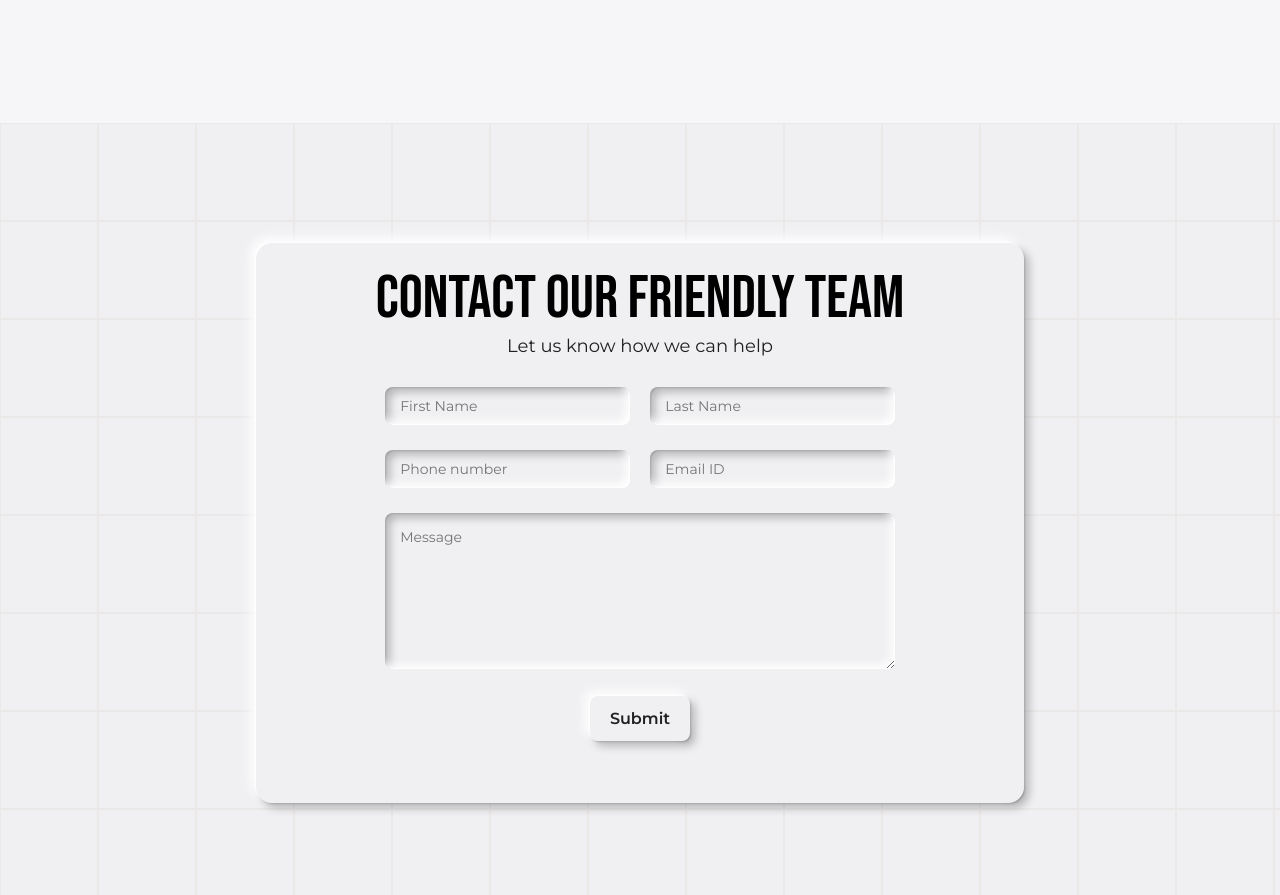
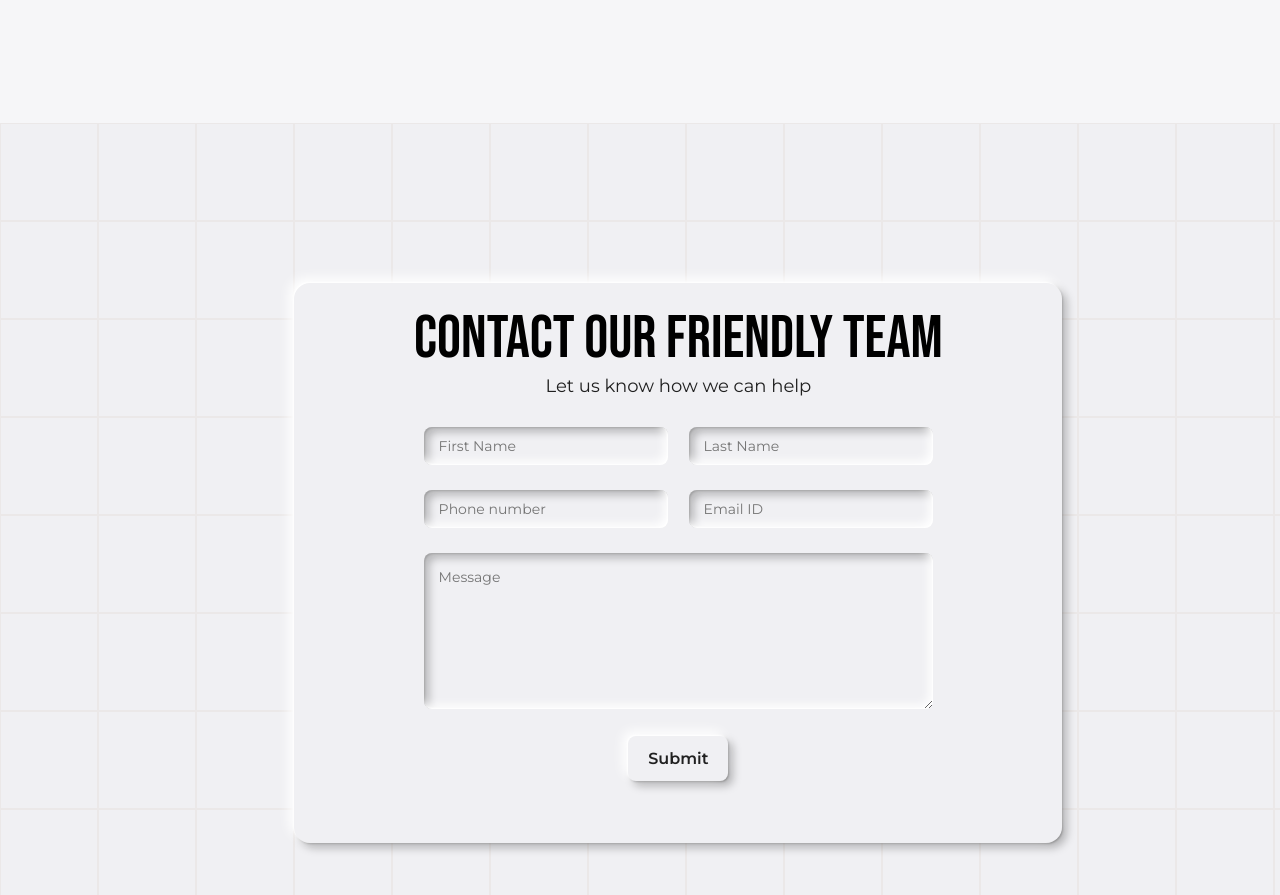
Before and after one commit to SasankaRoy/up-wealth, a React (Create React App) app: page / in a window 1280 px wide. Shown: the part 3000-3895 px from the top of the page. Built offline with nearby package versions, Linux system fonts and the light colour scheme.

Commit message:
conactUs hover-efffect fixed

```diff
--- a/src/component/contact/ContactUs.scss
+++ b/src/component/contact/ContactUs.scss
@@ -5,6 +5,9 @@
   position: relative;
   background-color: $colorOne;
   overflow: hidden;
+  display: flex;
+  justify-content: center;
+  align-items: center;
 
   .Contact__BgGridWrapper {
     position: absolute;
@@ -19,6 +22,7 @@
       border: 1px solid #ebe8e8;
       transition: 0.2s ease-in-out;
       background-color: $colorOne;
+      //   z-index: 1;
 
       &:hover {
         background-color: #c5daff !important;
@@ -26,25 +30,29 @@
     }
   }
 
-  .Contact__wrapper {
-    position: absolute;
-    left: 0;
-    right: 0;
-    width: 100%;
-    height: 100%;
-    display: flex;
-    justify-content: center;
-    align-items: center;
+  //   .Contact__wrapper {
+  //     position: absolute;
+  //     left: 0;
+  //     right: 0;
+  //     width: 100%;
+  //     height: 100%;
+  //     display: flex;
+  //     justify-content: center;
+  //     align-items: center;
+  //     z-index: 0;
 
   .Contact__mainWrapper {
+    position: absolute;
+    top: 20%;
+    left: 23%;
     background: $colorOne;
     border-radius: 1.6rem;
     width: 60%;
     height: 70%;
     padding: 20px;
+    z-index: 5;
     box-shadow: -1px -1px 2px 0px #fff, -5px -5px 11.5px 0px #fff,
-        1px 1px 2px 0px rgba(0, 0, 0, 0.25),
-        5px 5px 8.5px 0px rgba(0, 0, 0, 0.25);
+      1px 1px 2px 0px rgba(0, 0, 0, 0.25), 5px 5px 8.5px 0px rgba(0, 0, 0, 0.25);
 
     .Contact__titleH2 {
       color: #000;
@@ -143,7 +151,7 @@
           padding: 1.3rem 2rem;
           border: none;
           outline: none;
-            border-radius: .8rem;
+          border-radius: 0.8rem;
           background: #f0f0f3;
           cursor: pointer;
 
@@ -155,4 +163,4 @@
     }
   }
 }
-}
+// }
```
Lines whose indentation alone changed are shown as unchanged.
